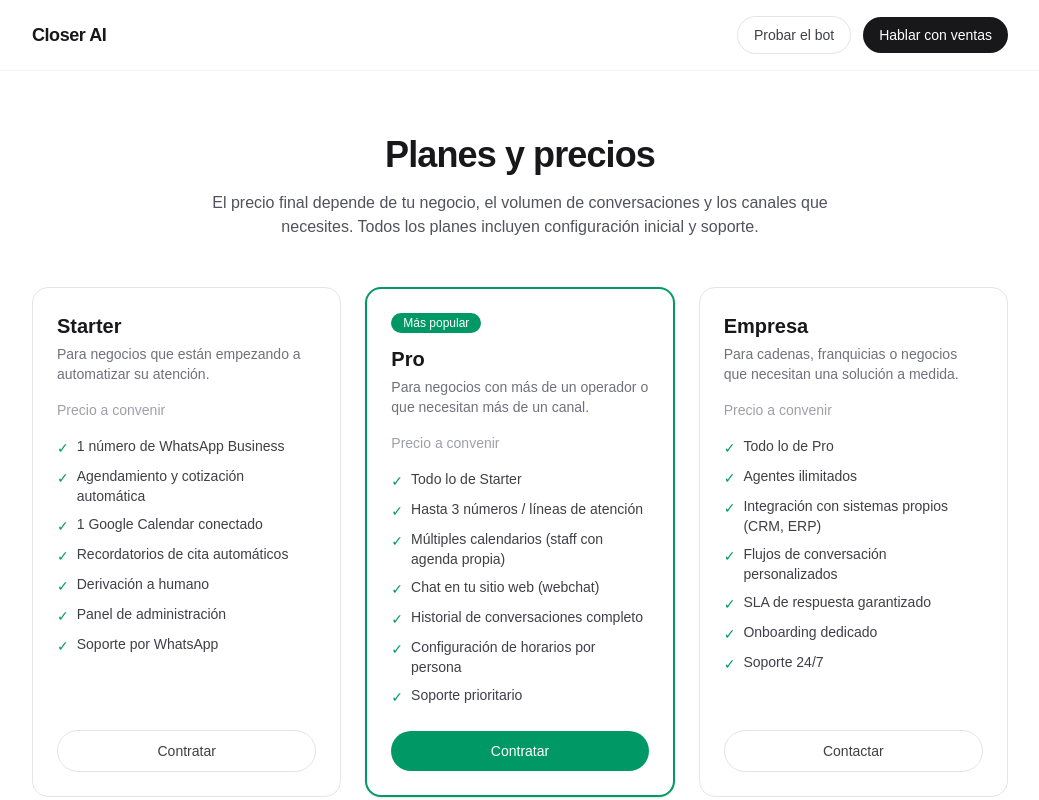
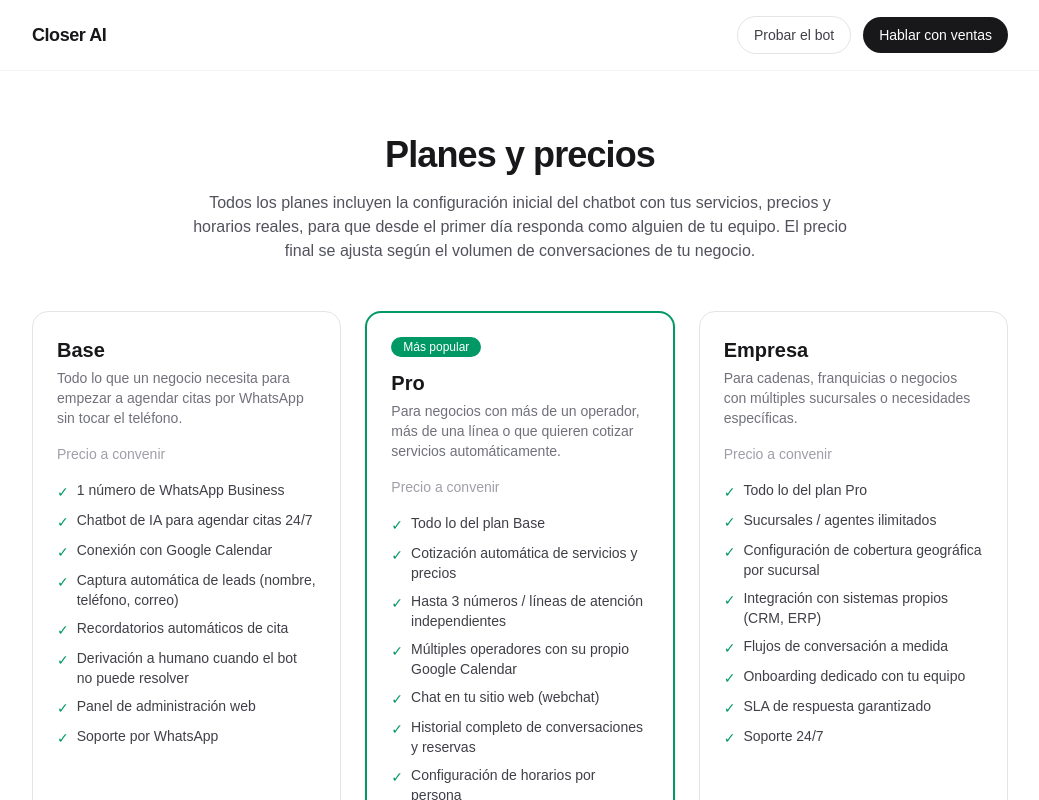
Before and after one commit to aahumada21/CLoserAIWEB, a Next.js app: page /precios in a window 1280 px wide. Shown: the top 800 px of the page, without its empty margins (120-1159 px from the left). Built offline with nearby package versions, Linux system fonts and the light colour scheme.

Commit message:
Update pricing plans and home features to match real product (AI scheduling chatbot)

```diff
--- a/src/app/page.tsx
+++ b/src/app/page.tsx
@@ -2,34 +2,34 @@
 
 const ventajas = [
   {
-    title: "Agenda 24/7 por WhatsApp",
+    title: "Agenda citas 24/7 por WhatsApp",
     description:
-      "El chatbot responde y agenda citas en cualquier horario, incluso fuera de tu jornada laboral. Ningún lead se queda esperando.",
+      "El chatbot recibe el mensaje del cliente, entiende qué servicio quiere y agenda la hora disponible directo en tu Google Calendar — sin que tú hagas nada.",
   },
   {
-    title: "Cotiza automáticamente",
+    title: "Captura los datos del lead",
     description:
-      "Reconoce el servicio que pide el cliente y entrega una cotización al instante, sin que tengas que escribir nada.",
+      "Cada cliente que escribe queda registrado con su nombre, teléfono y correo, aunque no confirme una cita. No vuelves a perder un contacto.",
   },
   {
-    title: "Reduce las inasistencias",
+    title: "Recordatorios automáticos",
     description:
-      "Envía recordatorios automáticos antes de cada cita para que tus clientes no olviden su hora.",
+      "El bot avisa al cliente un día antes de su hora para reducir las inasistencias. Sin que tengas que acordarte de enviar nada.",
+  },
+  {
+    title: "Conectado a tu Google Calendar",
+    description:
+      "Consulta la disponibilidad real de tu calendario antes de ofrecer horarios y crea el evento automáticamente cuando el cliente confirma.",
   },
   {
     title: "Deriva a un humano cuando hace falta",
     description:
-      "Si la conversación se complica o el cliente lo pide, el chatbot transfiere la conversación a tu equipo sin perder el contexto.",
+      "Si la conversación se complica o el cliente lo pide, el chatbot transfiere la conversación a tu equipo sin perder el hilo.",
   },
   {
-    title: "Aprende tu negocio",
+    title: "Historial de todas las reservas",
     description:
-      "Se configura con tus servicios, precios, cobertura y horarios reales, así que responde como alguien que conoce tu pyme.",
-  },
-  {
-    title: "Trazabilidad total",
-    description:
-      "Cada conversación, cotización y reserva queda registrada para que puedas revisar el historial cuando lo necesites.",
+      "Desde el panel puedes ver el historial de conversaciones, citas agendadas y leads capturados, todo en un solo lugar.",
   },
 ];
 
--- a/src/app/precios/page.tsx
+++ b/src/app/precios/page.tsx
@@ -9,15 +9,18 @@
 
 const planes = [
   {
-    nombre: "Starter",
-    descripcion: "Para negocios que están empezando a automatizar su atención.",
+    nombre: "Base",
+    descripcion:
+      "Todo lo que un negocio necesita para empezar a agendar citas por WhatsApp sin tocar el teléfono.",
+    tag: null,
     incluye: [
       "1 número de WhatsApp Business",
-      "Agendamiento y cotización automática",
-      "1 Google Calendar conectado",
-      "Recordatorios de cita automáticos",
-      "Derivación a humano",
-      "Panel de administración",
+      "Chatbot de IA para agendar citas 24/7",
+      "Conexión con Google Calendar",
+      "Captura automática de leads (nombre, teléfono, correo)",
+      "Recordatorios automáticos de cita",
+      "Derivación a humano cuando el bot no puede resolver",
+      "Panel de administración web",
       "Soporte por WhatsApp",
     ],
     cta: "Contratar",
@@ -25,14 +28,16 @@
   {
     nombre: "Pro",
     descripcion:
-      "Para negocios con más de un operador o que necesitan más de un canal.",
+      "Para negocios con más de un operador, más de una línea o que quieren cotizar servicios automáticamente.",
+    tag: "Más popular",
     destacado: true,
     incluye: [
-      "Todo lo de Starter",
-      "Hasta 3 números / líneas de atención",
-      "Múltiples calendarios (staff con agenda propia)",
+      "Todo lo del plan Base",
+      "Cotización automática de servicios y precios",
+      "Hasta 3 números / líneas de atención independientes",
+      "Múltiples operadores con su propio Google Calendar",
       "Chat en tu sitio web (webchat)",
-      "Historial de conversaciones completo",
+      "Historial completo de conversaciones y reservas",
       "Configuración de horarios por persona",
       "Soporte prioritario",
     ],
@@ -41,14 +46,16 @@
   {
     nombre: "Empresa",
     descripcion:
-      "Para cadenas, franquicias o negocios que necesitan una solución a medida.",
+      "Para cadenas, franquicias o negocios con múltiples sucursales o necesidades específicas.",
+    tag: null,
     incluye: [
-      "Todo lo de Pro",
-      "Agentes ilimitados",
+      "Todo lo del plan Pro",
+      "Sucursales / agentes ilimitados",
+      "Configuración de cobertura geográfica por sucursal",
       "Integración con sistemas propios (CRM, ERP)",
-      "Flujos de conversación personalizados",
+      "Flujos de conversación a medida",
+      "Onboarding dedicado con tu equipo",
       "SLA de respuesta garantizado",
-      "Onboarding dedicado",
       "Soporte 24/7",
     ],
     cta: "Contactar",
@@ -86,9 +93,10 @@
             Planes y precios
           </h1>
           <p className="mx-auto mt-4 max-w-2xl text-zinc-600">
-            El precio final depende de tu negocio, el volumen de conversaciones
-            y los canales que necesites. Todos los planes incluyen configuración
-            inicial y soporte.
+            Todos los planes incluyen la configuración inicial del chatbot con
+            tus servicios, precios y horarios reales, para que desde el primer
+            día responda como alguien de tu equipo. El precio final se ajusta
+            según el volumen de conversaciones de tu negocio.
           </p>
         </div>
 
@@ -102,9 +110,9 @@
                   : "flex flex-col rounded-2xl border border-zinc-200 bg-white p-6"
               }
             >
-              {plan.destacado && (
+              {plan.tag && (
                 <p className="mb-3 w-fit rounded-full bg-emerald-600 px-3 py-0.5 text-xs font-medium text-white">
-                  Más popular
+                  {plan.tag}
                 </p>
               )}
               <h2 className="text-xl font-semibold">{plan.nombre}</h2>
```
